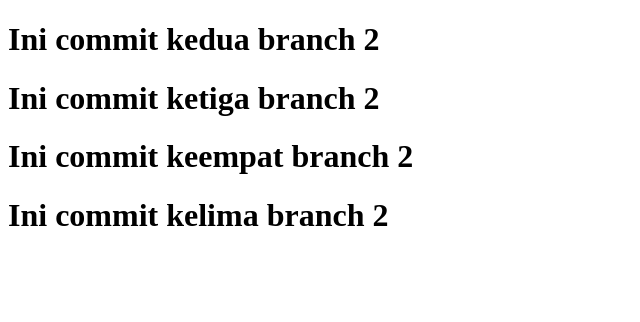
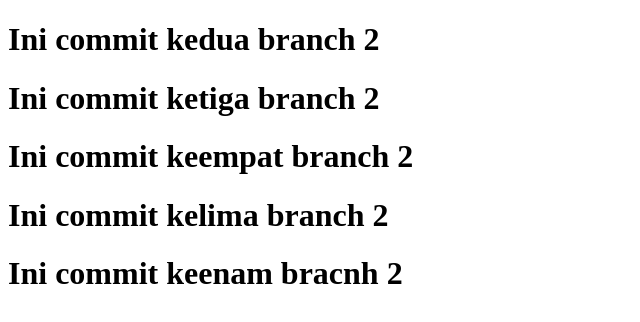
Before and after one commit to muhamadilhamh/BelajarGit, a plain HTML site: page index.html in a window 1280 px wide. Shown: the whole page, without its empty margins (0-640 px from the left). Drawn offline with Linux system fonts and the light colour scheme.

Commit message:
tambahan commit baru

```diff
--- a/index.html
+++ b/index.html
@@ -10,7 +10,7 @@
     <h1>Ini commit ketiga branch 2</h1>
     <h1>Ini commit keempat branch 2</h1>
     <h1>Ini commit kelima branch 2</h1>
-
+    <h1>Ini commit keenam bracnh 2</h1>
     </h1>
   </body>
 </html>
```
